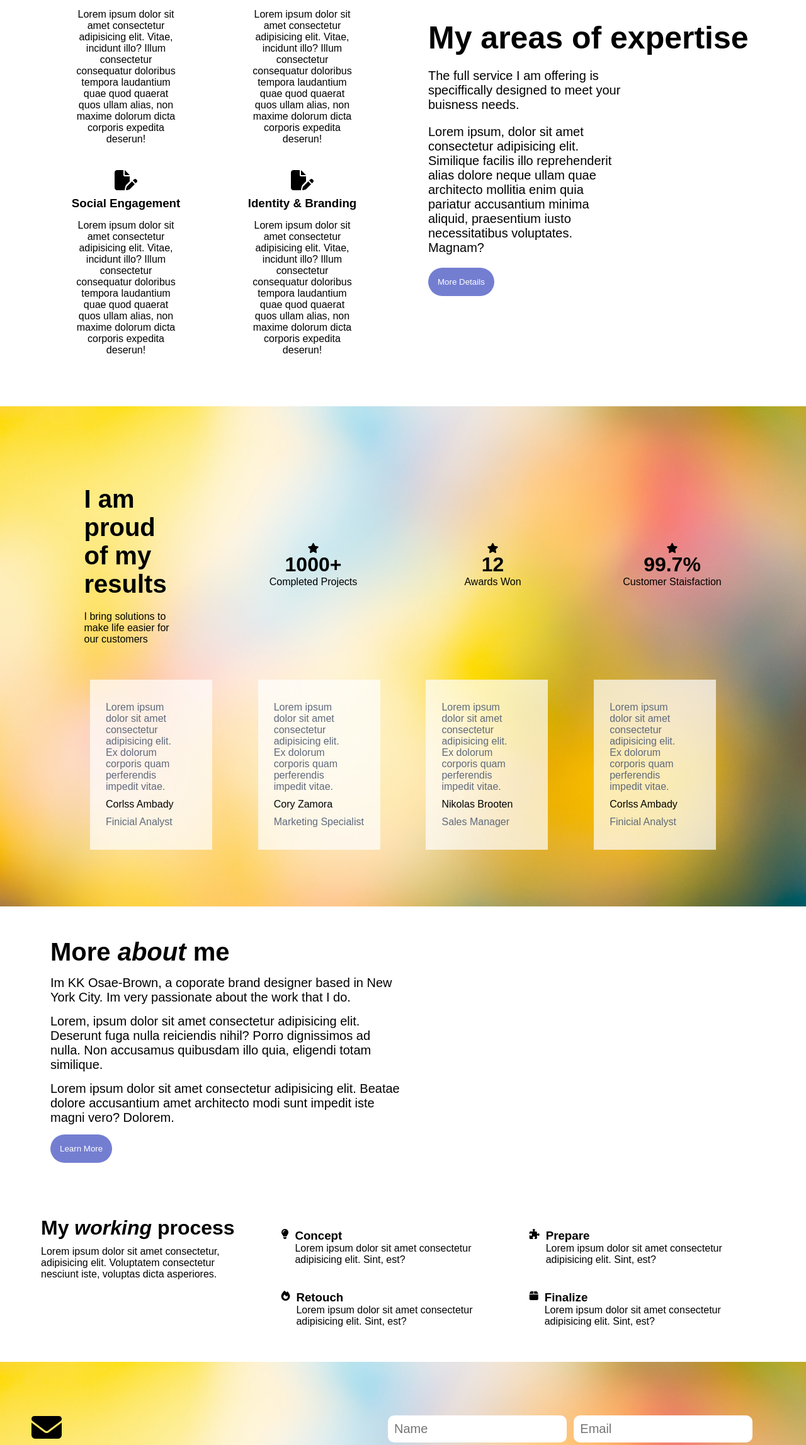
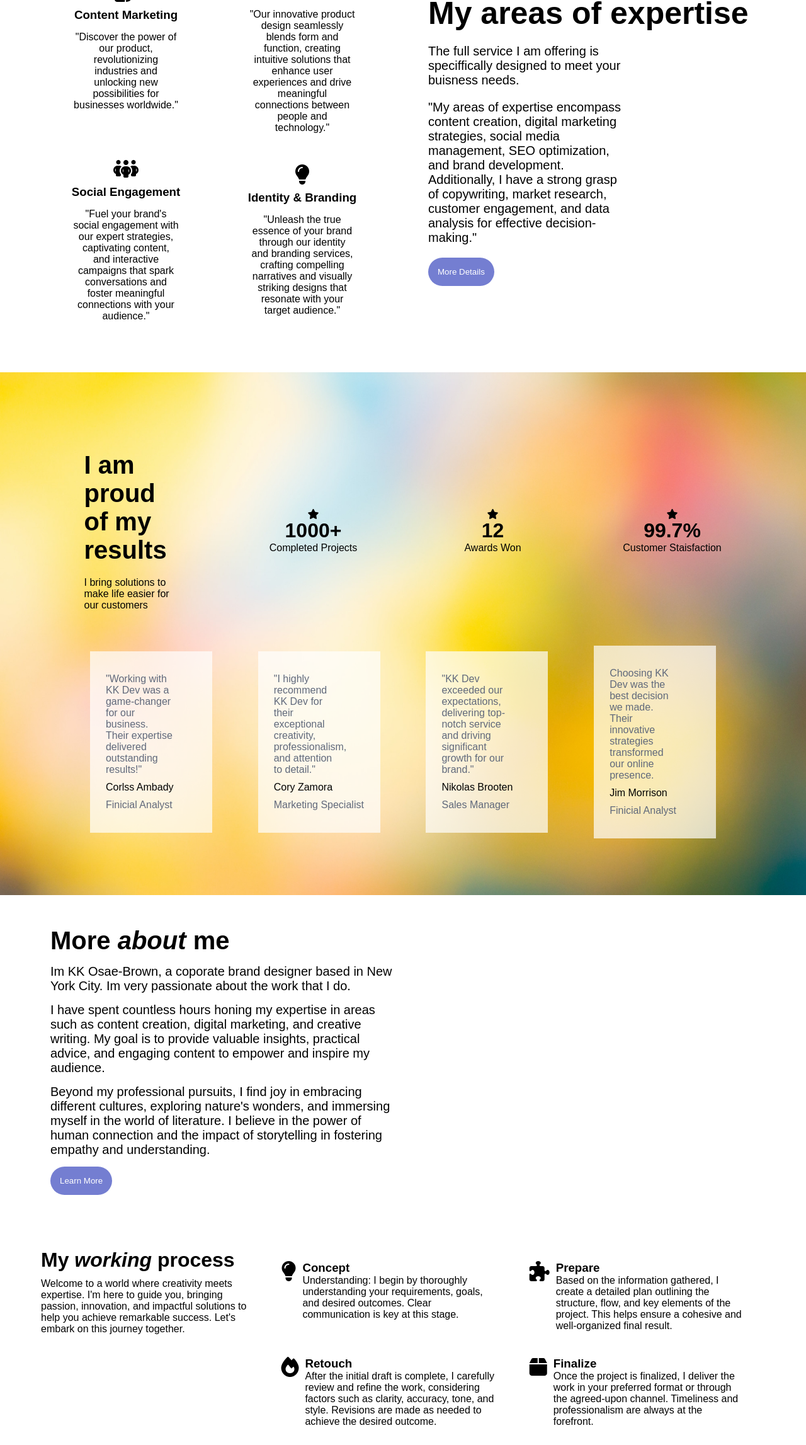
Before and after one commit to KKBrown23/Lesson-10, a plain HTML site: page index.html in a window 1280 px wide. Shown: the part 1105-3399 px from the top of the page at 63% size. Drawn offline with Linux system fonts and the light colour scheme.

Commit message:
Update 1.01

```diff
--- a/index.html
+++ b/index.html
@@ -2,9 +2,14 @@
 <html lang="en">
   <head>
     <meta charset="UTF-8" />
+    <link
+      rel="shortcut icon"
+      href="./icon/favicon-32x32.png"
+      type="image/x-icon"
+    />
     <meta http-equiv="X-UA-Compatible" content="IE=edge" />
     <meta name="viewport" content="width=device-width, initial-scale=1.0" />
-    <title>Project 1</title>
+    <title>KK Dev | Making Digital marketing easy</title>
     <link rel="stylesheet" href="style.css" />
     <script
       src="https://kit.fontawesome.com/52cce8b63b.js"
@@ -13,7 +18,7 @@
   </head>
   <body>
     <div class="navbar">
-      <a href="#mainArea" class="brand">KK DEV</a>
+      <a href="#mainArea" class="brand"> KK DEV</a>
       <div class="nav-links">
         <a href="#mainArea" class="nav-link">Main</a>
         <a href="#experience" class="nav-link">Experience</a>
@@ -78,41 +83,37 @@
           <i class="fa-solid fa-file-pen fa-2x"></i>
           <h3 class="card-title">Content Marketing</h3>
           <p class="card-content">
-            Lorem ipsum dolor sit amet consectetur adipisicing elit. Vitae,
-            incidunt illo? Illum consectetur consequatur doloribus tempora
-            laudantium quae quod quaerat quos ullam alias, non maxime dolorum
-            dicta corporis expedita deserun!
+            "Discover the power of our product, revolutionizing industries and
+            unlocking new possibilities for businesses worldwide."
           </p>
         </div>
 
         <div class="expirence-card">
-          <i class="fa-solid fa-file-pen fa-2x"></i>
+          <i class="fa-solid fa-box fa-2x"></i>
+
           <h3 class="card-title">Product Design</h3>
           <p class="card-content">
-            Lorem ipsum dolor sit amet consectetur adipisicing elit. Vitae,
-            incidunt illo? Illum consectetur consequatur doloribus tempora
-            laudantium quae quod quaerat quos ullam alias, non maxime dolorum
-            dicta corporis expedita deserun!
+            "Our innovative product design seamlessly blends form and function,
+            creating intuitive solutions that enhance user experiences and drive
+            meaningful connections between people and technology."
           </p>
         </div>
         <div class="expirence-card">
-          <i class="fa-solid fa-file-pen fa-2x"></i>
+          <i class="fa-solid fa-people-group fa-2x"></i>
           <h3 class="card-title">Social Engagement</h3>
           <p class="card-content">
-            Lorem ipsum dolor sit amet consectetur adipisicing elit. Vitae,
-            incidunt illo? Illum consectetur consequatur doloribus tempora
-            laudantium quae quod quaerat quos ullam alias, non maxime dolorum
-            dicta corporis expedita deserun!
+            "Fuel your brand's social engagement with our expert strategies,
+            captivating content, and interactive campaigns that spark
+            conversations and foster meaningful connections with your audience."
           </p>
         </div>
         <div class="expirence-card">
-          <i class="fa-solid fa-file-pen fa-2x"></i>
+          <i class="fa-solid fa-lightbulb fa-2x"></i>
           <h3 class="card-title">Identity & Branding</h3>
           <p class="card-content">
-            Lorem ipsum dolor sit amet consectetur adipisicing elit. Vitae,
-            incidunt illo? Illum consectetur consequatur doloribus tempora
-            laudantium quae quod quaerat quos ullam alias, non maxime dolorum
-            dicta corporis expedita deserun!
+            "Unleash the true essence of your brand through our identity and
+            branding services, crafting compelling narratives and visually
+            striking designs that resonate with your target audience."
           </p>
         </div>
       </div>
@@ -126,10 +127,11 @@
           buisness needs.
         </p>
         <p class="expirence-content">
-          Lorem ipsum, dolor sit amet consectetur adipisicing elit. Similique
-          facilis illo reprehenderit alias dolore neque ullam quae architecto
-          mollitia enim quia pariatur accusantium minima aliquid, praesentium
-          iusto necessitatibus voluptates. Magnam?
+          "My areas of expertise encompass content creation, digital marketing
+          strategies, social media management, SEO optimization, and brand
+          development. Additionally, I have a strong grasp of copywriting,
+          market research, customer engagement, and data analysis for effective
+          decision-making."
         </p>
         <button class="btn btn-primary">More Details</button>
       </div>
@@ -163,24 +165,24 @@
       <div class="achive-testemonial">
         <div class="testimonial-card">
           <p class="testemonial-content">
-            Lorem ipsum dolor sit amet consectetur adipisicing elit. Ex dolorum
-            corporis quam perferendis impedit vitae.
+            "Working with KK Dev was a game-changer for our business. Their
+            expertise delivered outstanding results!"
           </p>
           <p class="testemonial-author">Corlss Ambady</p>
           <p class="testimonial-job">Finicial Analyst</p>
         </div>
         <div class="testimonial-card">
           <p class="testemonial-content">
-            Lorem ipsum dolor sit amet consectetur adipisicing elit. Ex dolorum
-            corporis quam perferendis impedit vitae.
+            "I highly recommend KK Dev for their exceptional creativity,
+            professionalism, and attention to detail."
           </p>
           <p class="testemonial-author">Cory Zamora</p>
           <p class="testimonial-job">Marketing Specialist</p>
         </div>
         <div class="testimonial-card">
           <p class="testemonial-content">
-            Lorem ipsum dolor sit amet consectetur adipisicing elit. Ex dolorum
-            corporis quam perferendis impedit vitae.
+            "KK Dev exceeded our expectations, delivering top-notch service and
+            driving significant growth for our brand."
           </p>
           <p class="testemonial-author">Nikolas Brooten</p>
           <p class="testimonial-job">Sales Manager</p>
@@ -188,10 +190,10 @@
 
         <div class="testimonial-card">
           <p class="testemonial-content">
-            Lorem ipsum dolor sit amet consectetur adipisicing elit. Ex dolorum
-            corporis quam perferendis impedit vitae.
+            Choosing KK Dev was the best decision we made. Their innovative
+            strategies transformed our online presence.
           </p>
-          <p class="testemonial-author">Corlss Ambady</p>
+          <p class="testemonial-author">Jim Morrison</p>
           <p class="testimonial-job">Finicial Analyst</p>
         </div>
       </div>
@@ -203,13 +205,16 @@
         very passionate about the work that I do.
       </p>
       <p class="about-p">
-        Lorem, ipsum dolor sit amet consectetur adipisicing elit. Deserunt fuga
-        nulla reiciendis nihil? Porro dignissimos ad nulla. Non accusamus
-        quibusdam illo quia, eligendi totam similique.
+        I have spent countless hours honing my expertise in areas such as
+        content creation, digital marketing, and creative writing. My goal is to
+        provide valuable insights, practical advice, and engaging content to
+        empower and inspire my audience.
       </p>
       <p class="about-p">
-        Lorem ipsum dolor sit amet consectetur adipisicing elit. Beatae dolore
-        accusantium amet architecto modi sunt impedit iste magni vero? Dolorem.
+        Beyond my professional pursuits, I find joy in embracing different
+        cultures, exploring nature's wonders, and immersing myself in the world
+        of literature. I believe in the power of human connection and the impact
+        of storytelling in fostering empathy and understanding.
       </p>
       <button class="btn btn-primary">Learn More</button>
     </div>
@@ -217,56 +222,62 @@
       <div class="work-left">
         <h1 class="work-title">My <i>working</i> process</h1>
         <p class="work-content">
-          Lorem ipsum dolor sit amet consectetur, adipisicing elit. Voluptatem
-          consectetur nesciunt iste, voluptas dicta asperiores.
+          Welcome to a world where creativity meets expertise. I'm here to guide
+          you, bringing passion, innovation, and impactful solutions to help you
+          achieve remarkable success. Let's embark on this journey together.
         </p>
       </div>
       <div class="work-right">
         <div class="work-card">
           <div class="work-card-icon">
-            <i class="fa-solid fa-lightbulb"></i>
+            <i class="fa-solid fa-lightbulb fa-2x"></i>
           </div>
           <div class="work-card-content">
             <h3>Concept</h3>
             <p>
-              Lorem ipsum dolor sit amet consectetur adipisicing elit. Sint,
-              est?
+              Understanding: I begin by thoroughly understanding your
+              requirements, goals, and desired outcomes. Clear communication is
+              key at this stage.
             </p>
           </div>
         </div>
         <div class="work-card">
           <div class="work-card-icon">
-            <i class="fa-solid fa-puzzle-piece"></i>
+            <i class="fa-solid fa-puzzle-piece fa-2x"></i>
           </div>
           <div class="work-card-content">
             <h3>Prepare</h3>
             <p>
-              Lorem ipsum dolor sit amet consectetur adipisicing elit. Sint,
-              est?
+              Based on the information gathered, I create a detailed plan
+              outlining the structure, flow, and key elements of the project.
+              This helps ensure a cohesive and well-organized final result.
             </p>
           </div>
         </div>
         <div class="work-card">
           <div class="work-card-icon">
-            <i class="fa-solid fa-fire"></i>
+            <i class="fa-solid fa-fire fa-2x"></i>
           </div>
           <div class="work-card-content">
             <h3>Retouch</h3>
             <p>
-              Lorem ipsum dolor sit amet consectetur adipisicing elit. Sint,
-              est?
+              After the initial draft is complete, I carefully review and refine
+              the work, considering factors such as clarity, accuracy, tone, and
+              style. Revisions are made as needed to achieve the desired
+              outcome.
             </p>
           </div>
         </div>
         <div class="work-card">
           <div class="work-card-icon">
-            <i class="fa-solid fa-box"></i>
+            <i class="fa-solid fa-box fa-2x"></i>
           </div>
           <div class="work-card-content">
             <h3>Finalize</h3>
             <p>
-              Lorem ipsum dolor sit amet consectetur adipisicing elit. Sint,
-              est?
+              Once the project is finalized, I deliver the work in your
+              preferred format or through the agreed-upon channel. Timeliness
+              and professionalism are always at the forefront.
             </p>
           </div>
         </div>
```
Also changed, not shown: icon/android-icon-36x36.png (added), icon/android-icon-48x48.png (added), icon/android-icon-72x72.png (added), icon/favicon-16x16.png (added), icon/favicon-32x32.png (added), icon/favicon-96x96.png (added), icon/favicon.ico (added), icon/ms-icon-144x144.png (added), icon/ms-icon-150x150.png (added), icon/ms-icon-310x310.png (added), icon/ms-icon-70x70.png (added), kk-dev-logo.png (added).
